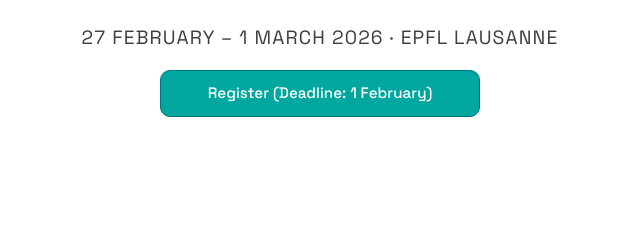
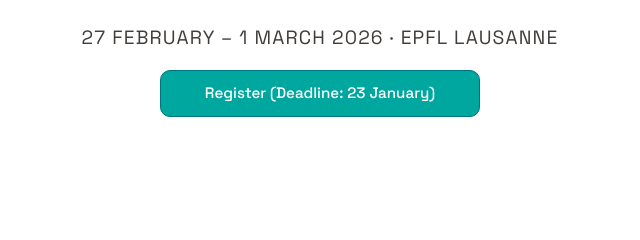
Before and after one commit to QPFLHackathon/qpfl.github.io, a plain HTML site: page index.html in a window 1280 px wide. Shown: the part 494-734 px from the top of the page, 320-960 px from the left. Drawn offline with Linux system fonts and the light colour scheme.

Commit message:
Adjusted the registration deadline

```diff
--- a/index.html
+++ b/index.html
@@ -70,7 +70,7 @@
                         target="_blank"
                         rel="noopener noreferrer"
                     >
-                        Register (Deadline: 1 February)
+                        Register (Deadline: 23 January)
                     </a>
 
                     <!--
```
